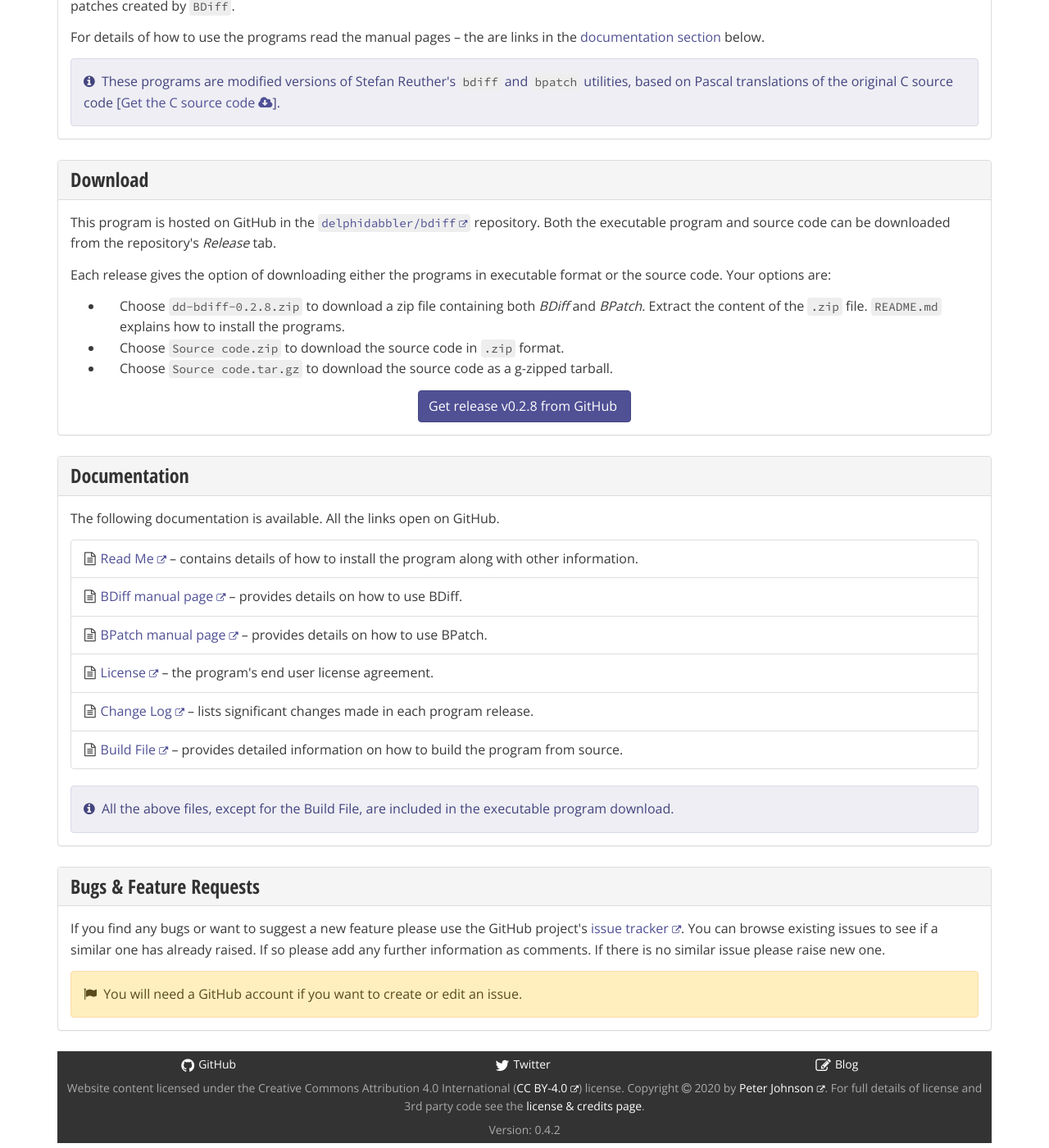
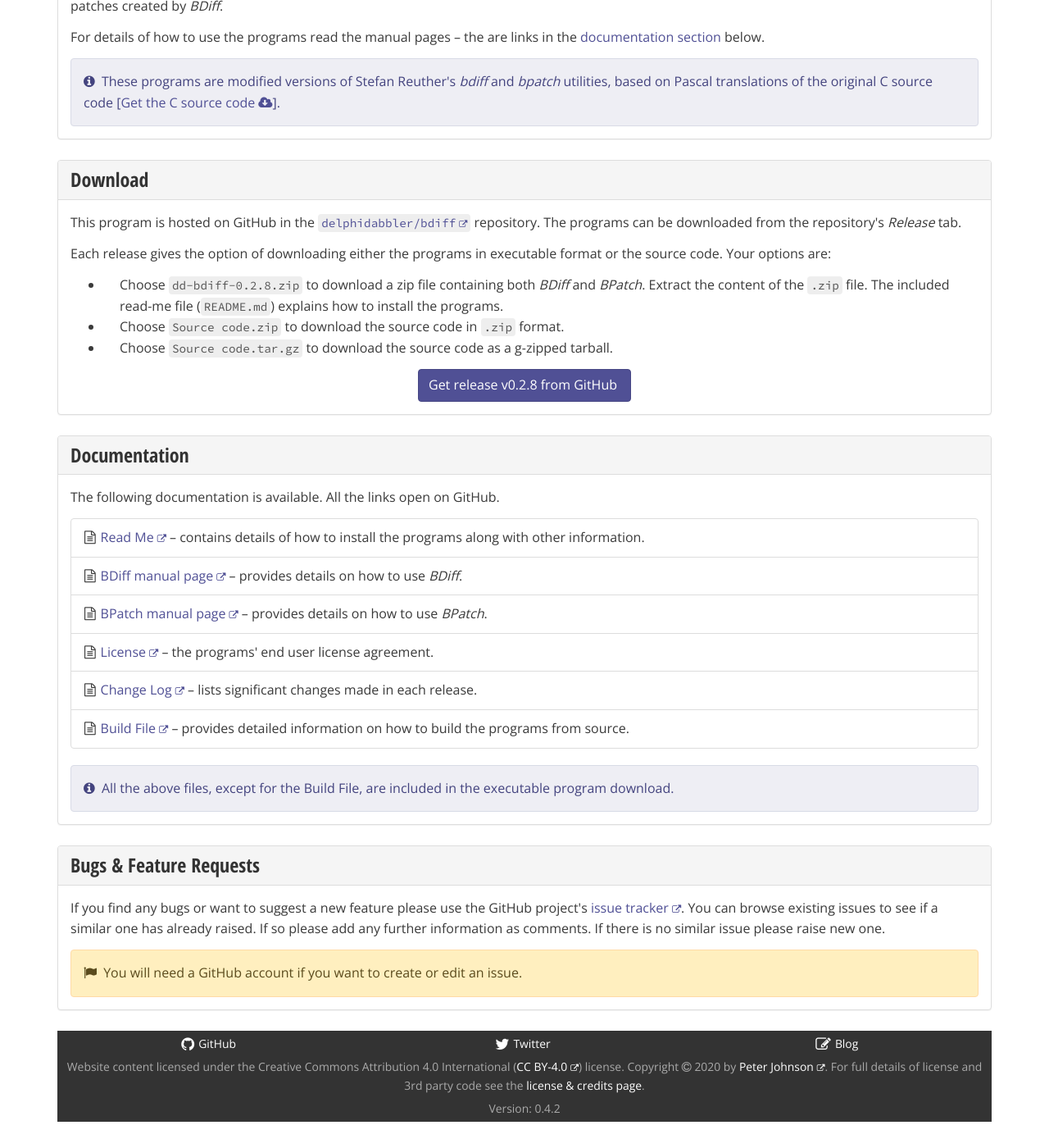
Before and after one commit to delphidabbler/delphidabbler.github.io, a Jekyll site: the page built from _software/bdiff.html, in a window 1280 px wide and 1400 px high, scrolled down 696 px. Shown: the whole window at 82% size. Built offline with Jekyll 4.4.1, drawn with Linux system fonts in a browser that asks for light colours; nearby versions of some CDN libraries.

Commit message:
Fix errors and omissions

```diff
--- a/_software/bdiff.html
+++ b/_software/bdiff.html
@@ -24,13 +24,13 @@
       <em>BDiff</em> and <em>BPatch</em> are a pair of related Windows command line programs for creating diffs between two files and recreating files using the previously created diffs.
     </p>
     <p>
-      <em>BDiff</em> is used to output information about the differences between two files, with the option to output binary information. <em>BPatch</em> can apply binary patches created by <code>BDiff</code>.
+      <em>BDiff</em> is used to output information about the differences between two files, with the option to output binary information. <em>BPatch</em> can apply binary patches created by <em>BDiff</em>.
     </p>
     <p>
       For details of how to use the programs read the manual pages &ndash; the are links in the <a href="#docs">documentation section</a> below.
     </p>
     <p class="alert alert-info glyph">
-      These programs are modified versions of Stefan Reuther's <code>bdiff</code> and <code>bpatch</code> utilities, based on Pascal translations of the original C source code [<a class="direct-dl" href="http://phost.de/~stefan/Files/bdiff-current.zip" aria-label="Direct download of original C source code">Get the C source code</a>].
+      These programs are modified versions of Stefan Reuther's <em>bdiff</em> and <em>bpatch</em> utilities, based on Pascal translations of the original C source code [<a class="direct-dl" href="http://phost.de/~stefan/Files/bdiff-current.zip" aria-label="Direct download of original C source code" title="Direct download of original C source code">Get the C source code</a>].
     </p>
   </div>
 </section>
@@ -43,14 +43,14 @@
   </div>
   <div class="panel-body">
     <p>
-      This program is hosted on GitHub in the <code><a href="{{ page.repo-url }}">delphidabbler/bdiff</a></code> repository. Both the executable program and source code can be downloaded from the repository's <em>Release</em> tab.
+      This program is hosted on GitHub in the <code><a href="{{ page.repo-url }}">delphidabbler/bdiff</a></code> repository. The programs can be downloaded from the repository's <em>Release</em> tab.
     </p>
     <p>
       Each release gives the option of downloading either the programs in executable format or the source code. Your options are:
     </p>
     <ul>
       <li>
-        Choose <code>dd-bdiff-{{page.version}}.zip</code> to download a zip file containing both <em>BDiff</em> and <em>BPatch</em>. Extract the content of the <code>.zip</code> file. <code>README.md</code> explains how to install the programs.
+        Choose <code>dd-bdiff-{{page.version}}.zip</code> to download a zip file containing both <em>BDiff</em> and <em>BPatch</em>. Extract the content of the <code>.zip</code> file. The included read-me file (<code>README.md</code>) explains how to install the programs.
       </li>
       <li>
         Choose <code>Source&nbsp;code.zip</code> to download the source code in <code>.zip</code> format.
@@ -77,22 +77,22 @@
     </p>
     <ul class="list-group">
       <li class="list-group-item">
-        <span class="fa fa-fw fa-x-pad-right fa-file-text-o" aria-hidden="true"></span><a href="https://github.com/delphidabbler/bdiff/blob/master/README.md">Read Me<span class="sr-only"> (markdown format text file)</span></a> &ndash; contains details of how to install the program along with other information.
+        <span class="fa fa-fw fa-x-pad-right fa-file-text-o" aria-hidden="true"></span><a href="https://github.com/delphidabbler/bdiff/blob/master/README.md">Read Me<span class="sr-only"> (markdown format text file)</span></a> &ndash; contains details of how to install the programs along with other information.
       </li>
       <li class="list-group-item">
-        <span class="fa fa-fw fa-x-pad-right fa-file-text-o" aria-hidden="true"></span><a href="https://raw.githubusercontent.com/delphidabbler/bdiff/master/Docs/BDiff.txt">BDiff manual page<span class="sr-only"> (text file)</span></a> &ndash; provides details on how to use BDiff.
+        <span class="fa fa-fw fa-x-pad-right fa-file-text-o" aria-hidden="true"></span><a href="https://raw.githubusercontent.com/delphidabbler/bdiff/master/Docs/BDiff.txt">BDiff manual page<span class="sr-only"> (text file)</span></a> &ndash; provides details on how to use <em>BDiff</em>.
       </li>
       <li class="list-group-item">
-        <span class="fa fa-fw fa-x-pad-right fa-file-text-o" aria-hidden="true"></span><a href="https://raw.githubusercontent.com/delphidabbler/bdiff/master/Docs/BPatch.txt">BPatch manual page<span class="sr-only"> (text file)</span></a> &ndash; provides details on how to use BPatch.
+        <span class="fa fa-fw fa-x-pad-right fa-file-text-o" aria-hidden="true"></span><a href="https://raw.githubusercontent.com/delphidabbler/bdiff/master/Docs/BPatch.txt">BPatch manual page<span class="sr-only"> (text file)</span></a> &ndash; provides details on how to use <em>BPatch</em>.
       </li>
       <li class="list-group-item">
-        <span class="fa fa-fw fa-x-pad-right fa-file-text-o" aria-hidden="true"></span><a href="https://github.com/delphidabbler/bdiff/blob/master/LICENSE.md">License<span class="sr-only"> (markdown format text file)</span></a> &ndash; the program's end user license agreement.
+        <span class="fa fa-fw fa-x-pad-right fa-file-text-o" aria-hidden="true"></span><a href="https://github.com/delphidabbler/bdiff/blob/master/LICENSE.md">License<span class="sr-only"> (markdown format text file)</span></a> &ndash; the programs' end user license agreement.
       </li>
       <li class="list-group-item">
-        <span class="fa fa-fw fa-x-pad-right fa-file-text-o" aria-hidden="true"></span><a href="https://raw.githubusercontent.com/delphidabbler/bdiff/master/CHANGELOG.txt">Change Log<span class="sr-only"> (text file)</span></a> &ndash; lists significant changes made in each program release.
+        <span class="fa fa-fw fa-x-pad-right fa-file-text-o" aria-hidden="true"></span><a href="https://raw.githubusercontent.com/delphidabbler/bdiff/master/CHANGELOG.txt">Change Log<span class="sr-only"> (text file)</span></a> &ndash; lists significant changes made in each release.
       </li>
       <li class="list-group-item">
-        <span class="fa fa-fw fa-x-pad-right fa-file-text-o" aria-hidden="true"></span><a href="https://raw.githubusercontent.com/delphidabbler/bdiff/master/Build.txt">Build File<span class="sr-only"> (text file)</span></a> &ndash; provides detailed information on how to build the program from source.
+        <span class="fa fa-fw fa-x-pad-right fa-file-text-o" aria-hidden="true"></span><a href="https://raw.githubusercontent.com/delphidabbler/bdiff/master/Build.txt">Build File<span class="sr-only"> (text file)</span></a> &ndash; provides detailed information on how to build the programs from source.
       </li>
     </ul>
     <p class="alert alert-info glyph">
--- a/_software/cbview.html
+++ b/_software/cbview.html
@@ -117,7 +117,7 @@
       In addition to the above files you will find the source code of the demo project in the <code>Demo</code> sub-directory.
     </p>
     <p>
-      You can now install the components into the Delphi IDE. To do this, the files <code>PJCBView.pas</code> and <code>PJCBView.dcr</code> should be added to a design time package. If you need help doing this <a href="http://delphidabbler.com/tips/106" aria-title="see a tip on working with design time packages">see here</a>.
+      You must install the component into the Delphi IDE. To do this, the files <code>PJCBView.pas</code> and <code>PJCBView.dcr</code> should be added to a design time package. If you need help doing this <a href="http://delphidabbler.com/tips/106" aria-title="see a tip on working with design time packages">see here</a>.
     </p>
   </div>
 </section>
@@ -161,7 +161,7 @@
       If you have created a bug fix or have implemented a new feature please attach a zip file to your ticket that contains your source code.
     </p>
     <p>
-      Should you have any queries about using the components please read the <a href="https://github.com/delphidabbler/ddab-lib-docs/blob/master/Docs/ClipboardViewerComponent.md">documentation</a>. If you can't find an answer in the documentation then post a message in the <a href="https://sourceforge.net/p/ddablib/discussion/">discussion group</a>.
+      Should you have any queries about using the component please read the <a href="https://github.com/delphidabbler/ddab-lib-docs/blob/master/Docs/ClipboardViewerComponent.md">documentation</a>. If you can't find an answer in the documentation then post a message in the <a href="https://sourceforge.net/p/ddablib/discussion/">discussion group</a>.
     </p>
   </div>
 </section>
```
Also changed, not shown: _software/aboutbox.html (+12 -9 lines), _software/cfs.html (+13 -7 lines).
